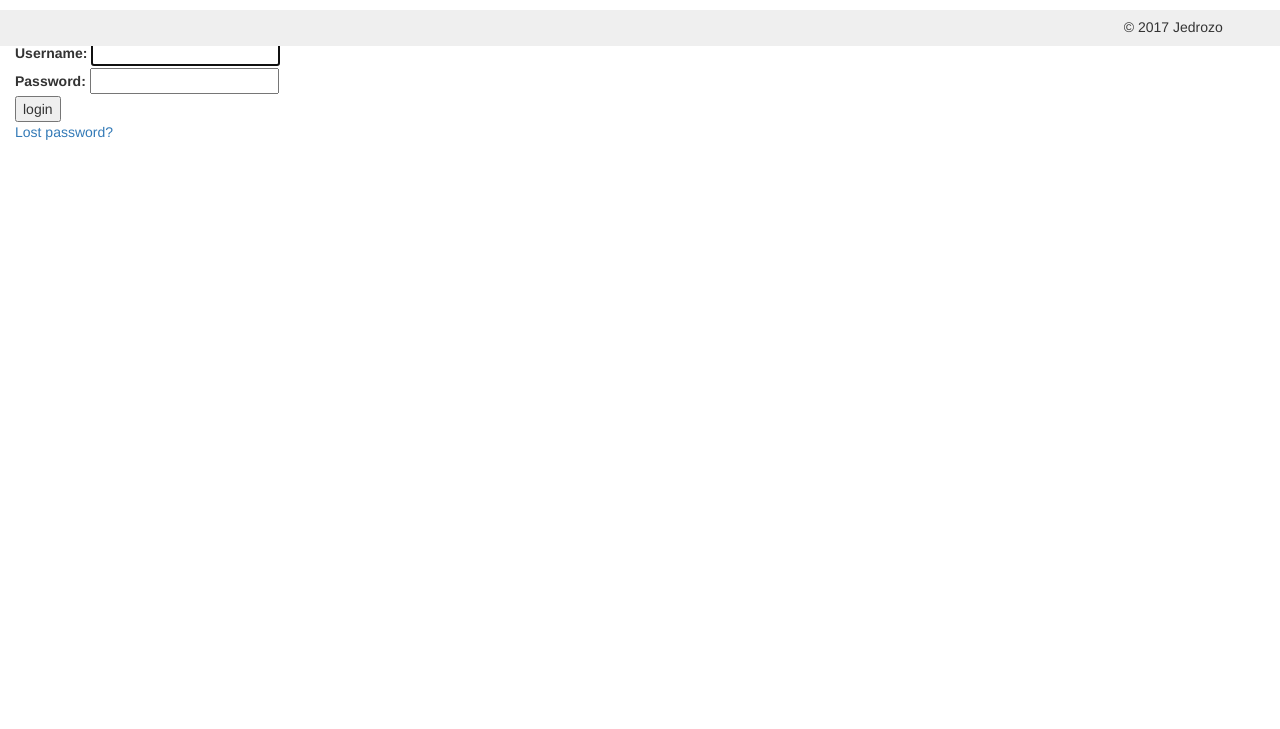
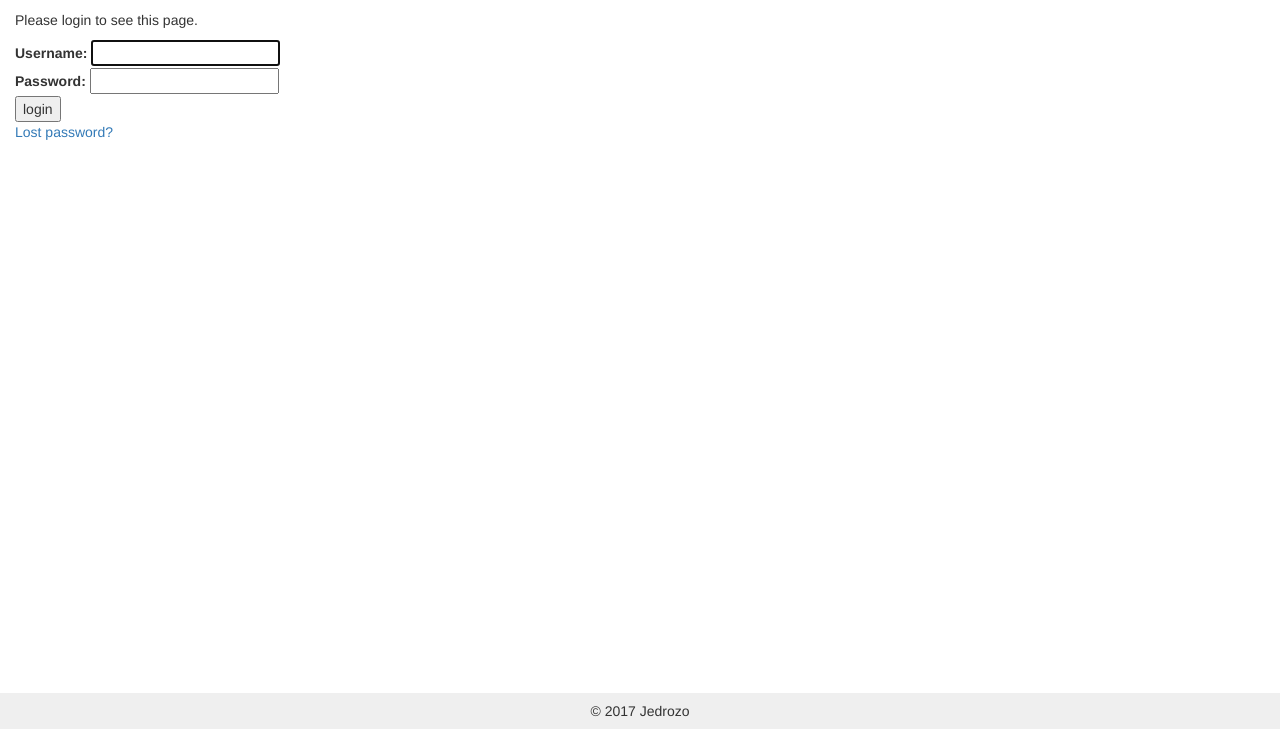
Before and after one commit to JNEdrozo/adaFamilyTree, a Django app: page /accounts/login/?next=/staffTree/ in a window 1280 px wide. Shown: the part 71-800 px from the top of the page. Run offline with Django 3.2, Linux system fonts and the light colour scheme; some libraries are stand-ins or nearby versions; some web fonts are replaced.

Commit message:
Moved footer position (absolute) to stay at bottom of page and added an admin link for any admin users (request.user.is_staff)

```diff
--- a/adaTree/static/css/style.css
+++ b/adaTree/static/css/style.css
@@ -21,7 +21,7 @@
 }
 
 footer {
-  position: relative;
+  position: absolute;
   right: 0;
   bottom: 0;
   left: 0;
--- a/adaTree/templates/base_generic.html
+++ b/adaTree/templates/base_generic.html
@@ -30,6 +30,10 @@
           {% else %}
             <li><a href="{% url 'login'%}?next={{request.path}}">Login</a></li>
           {% endif %}
+
+          {% if request.user.is_staff %}
+            <li><a href="/admin/">Admin</a></li>
+          {% endif %}
         </section>
 
         <ul class="sidebar-nav">
```
